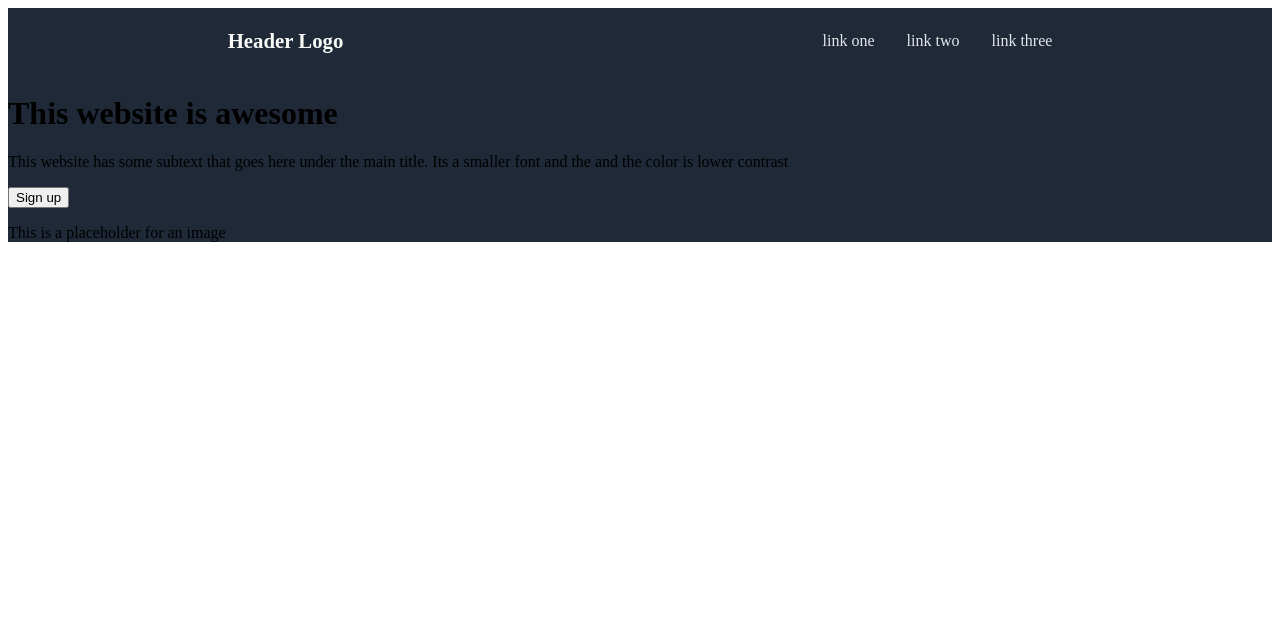
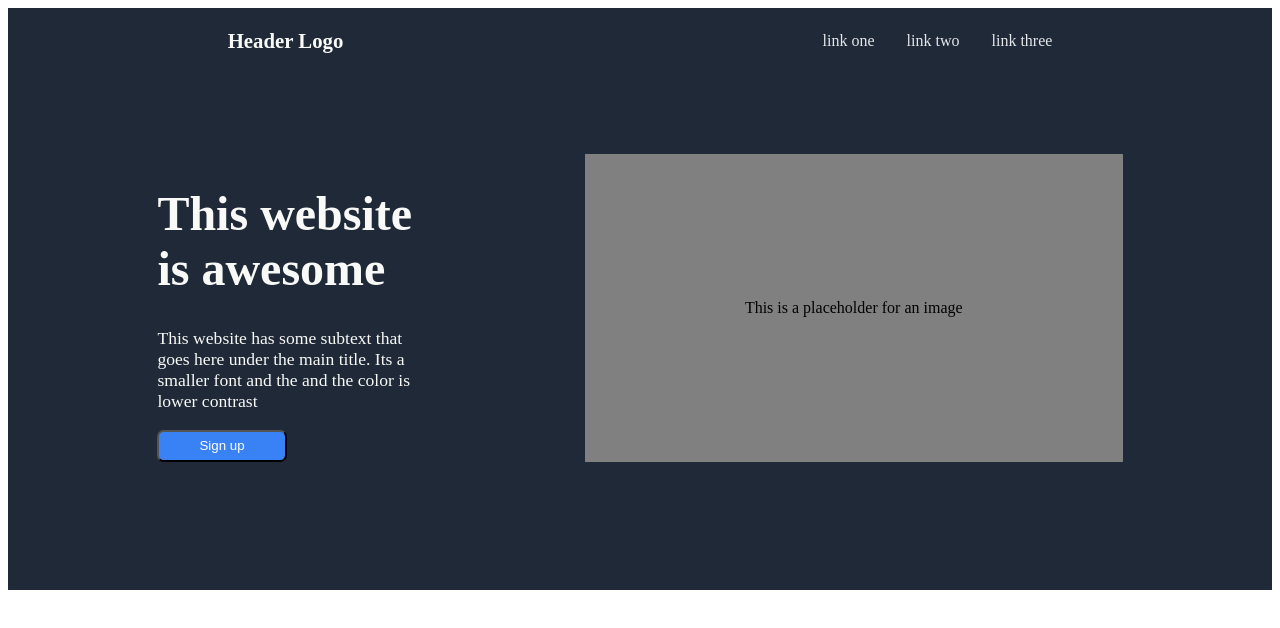
Before and after one commit to xBioTech/Landing-Page, a plain HTML site: page index.html in a window 1280 px wide. Drawn offline with Linux system fonts and the light colour scheme.

Commit message:
Add CSS for Header Main Section

```diff
--- a/index.html
+++ b/index.html
@@ -22,9 +22,11 @@
 </div>
 </div>
 <div class="header-main-text">
-<h1>This website is awesome</h1>
-<p>This website has some subtext that goes here under the main title. Its a smaller font and the and the color is lower contrast</p>
-<button>Sign up</button>
+    <div class="header-main-left">
+<h1 class="hero-main-text">This website is awesome</h1>
+<p class="subtext">This website has some subtext that goes here under the main title. Its a smaller font and the and the color is lower contrast</p>
+<button class="signup">Sign up</button>
+</div>
 <div class="header-main-right"><p>This is a placeholder for an image</p></div>
 </div>
 
--- a/style.css
+++ b/style.css
@@ -23,3 +23,35 @@ a{
     text-decoration: none;
     color: #E5E7EB;
 }
+
+.header-main-text{
+    display: flex;
+    justify-content: space-evenly;
+    padding-top: 5em;
+    padding-bottom: 8em;
+}
+.header-main-left{
+max-width: 22%;
+}
+.header-main-right{
+    display: flex;
+    background-color: gray;
+    align-items: center;
+    padding: 0 10em;
+}
+.hero-main-text{
+    font-size: 3rem;
+    color: #F9FAF8;
+    font-weight: 900;
+}
+.subtext{
+    font-size: 1.1rem;
+    color: #F9FAF8;
+}
+.signup{
+    cursor: pointer;
+    border-radius: 0.5em;
+    padding: 0.5em 3em;
+    color: white;
+    background-color: #3882F6;
+}
```
